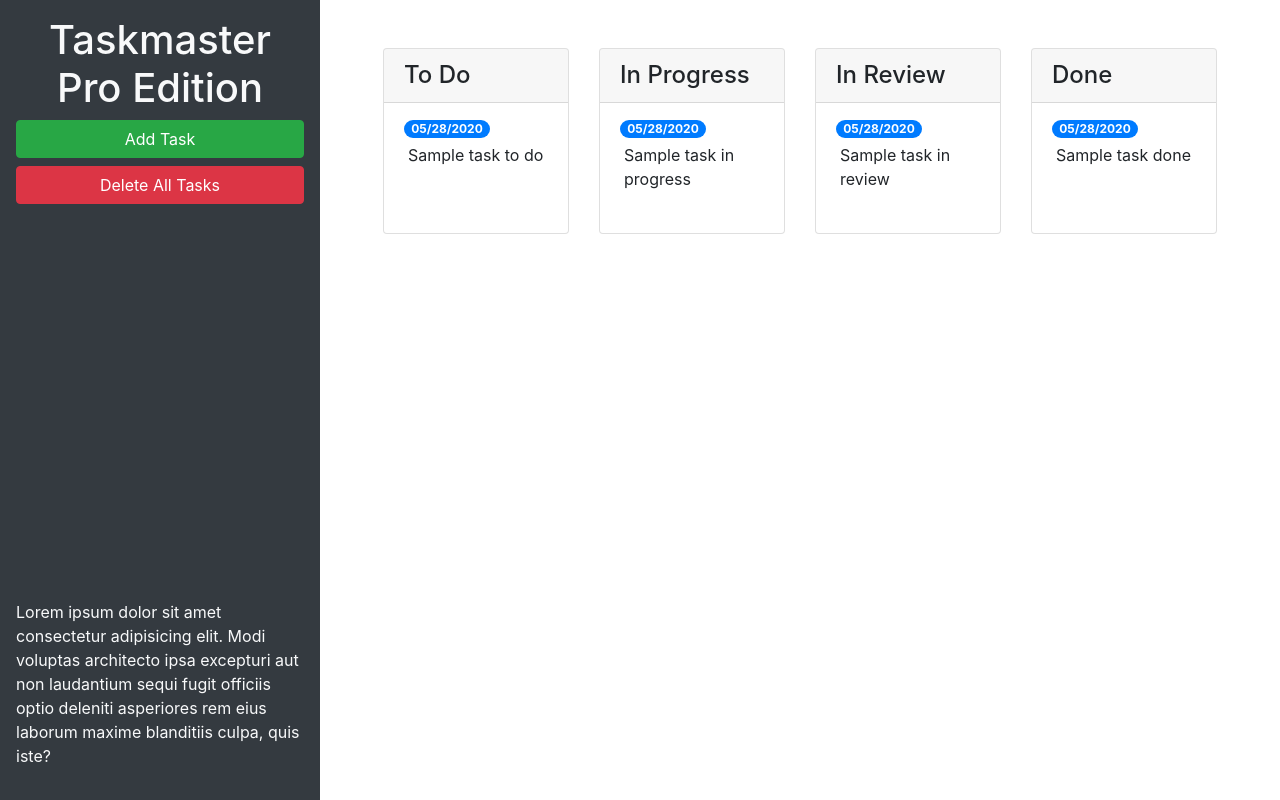
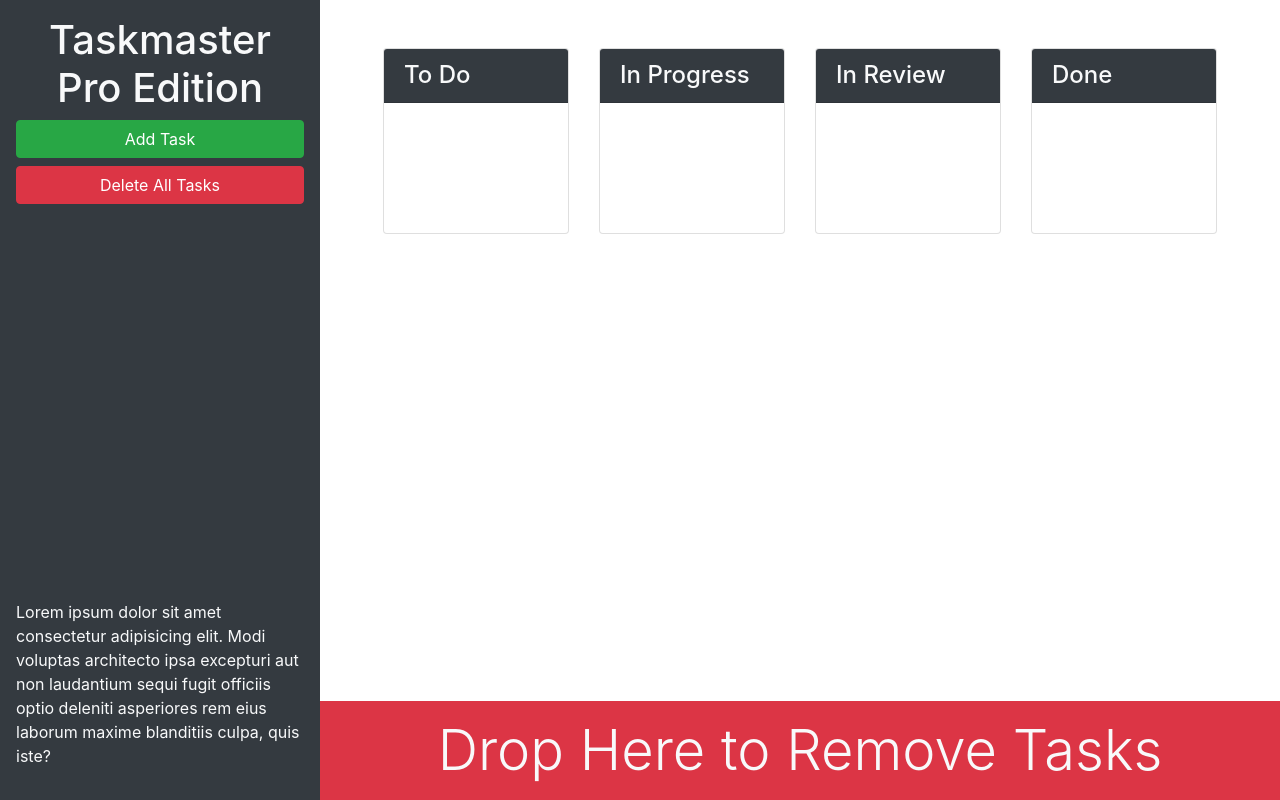
Before and after one commit to jtboyman/taskmaster-pro, a plain HTML site: page index.html in a window 1280 px wide. Drawn offline with nearby package versions, Linux system fonts and the light colour scheme.

Commit message:
add trash zone, finish styling via bootstrap

```diff
--- a/index.html
+++ b/index.html
@@ -13,78 +13,64 @@
 <body>
 
   <div class="row min-vh-100 no-gutters">
-    <header class="col-12 col-lg-3 bg-dark text-light d-flex flex-column p-4 p-lg-3">
+    <header class="col-12 col-lg-3 bg-dark text-light sticky-top d-flex flex-column p-4 p-lg-3">
       <h1 class="text-center">Taskmaster Pro Edition</h1>
       <button id="create-task" class="btn btn-block btn-success" data-toggle="modal" data-target="#task-form-modal">Add
         Task</button>
       <button id="remove-tasks" class="btn btn-block btn-danger">Delete All Tasks</button>
-      <p class="mt-auto">Lorem ipsum dolor sit amet consectetur adipisicing elit. Modi voluptas architecto ipsa
+      <p class="mt-auto d-none d-lg-block">Lorem ipsum dolor sit amet consectetur adipisicing elit. Modi voluptas architecto ipsa
         excepturi aut non
         laudantium sequi fugit officiis optio deleniti asperiores rem eius laborum maxime blanditiis culpa, quis iste?
       </p>
     </header>
-    <main class="col-12 col-lg-9">
+    <main class="col-12 col-lg-9 d-flex flex-column">
       <div class="m-5 row justify-content-around">
         <!--TO DO START-->
         <div class="col-12 col-md-6 col-xl-3 mb-3">
           <div class="card">
-              <h4 class="card-header">
+              <h4 class="card-header bg-dark text-light">
                 To Do
               </h4>
-            <ul id="list-toDo" class="list-group list-group-flush">
-              <li class="list-group-item">
-                <span class="badge badge-primary badge-pill">05/28/2020</span>
-                <p class="m-1">Sample task to do</p>
-              </li>
-            </ul>
+            <ul id="list-toDo" class="list-group list-group-flush"></ul>
           </div>
         </div>
         <!--TO DO END-->
         <!--IN PROGRESS START-->
         <div class="col-12 col-md-6 col-xl-3 mb-3">
           <div class="card">
-              <h4 class="card-header">
+              <h4 class="card-header bg-dark text-light">
                 In Progress
               </h4>
-            <ul id="list-inProgress" class="list-group list-group-flush">
-              <li class="list-group-item">
-                <span class="badge badge-primary badge-pill">05/28/2020</span>
-                <p class="m-1">Sample task in progress</p>
-              </li>
-            </ul>
+            <ul id="list-inProgress" class="list-group list-group-flush"></ul>
           </div>
         </div>
         <!--IN PROGRESS END-->
         <!--IN REVIEW START-->
         <div class="col-12 col-md-6 col-xl-3 mb-3">
           <div class="card">
-              <h4 class="card-header">
+              <h4 class="card-header bg-dark text-light">
                 In Review
               </h4>
-            <ul id="list-inReview" class="list-group list-group-flush">
-              <li class="list-group-item">
-                <span class="badge badge-primary badge-pill">05/28/2020</span>
-                <p class="m-1">Sample task in review</p>
-              </li>
-            </ul>
+            <ul id="list-inReview" class="list-group list-group-flush"></ul>
           </div>
         </div>
         <!--IN REVIEW END-->
         <!--DONE START-->
         <div class="col-12 col-md-6 col-xl-3 mb-3">
           <div class="card">
-              <h4 class="card-header">
+              <h4 class="card-header bg-dark text-light">
                 Done
               </h4>
-            <ul id="list-done" class="list-group list-group-flush">
-              <li class="list-group-item">
-                <span class="badge badge-primary badge-pill">05/28/2020</span>
-                <p class="m-1">Sample task done</p>
-              </li>
-            </ul>
+            <ul id="list-done" class="list-group list-group-flush"></ul>
           </div>
         </div>
         <!--DONE END-->
+      </div>
+
+      <div id="trash" class= "mt-auto">
+        <div class="w-100 bg-danger p-3 text-center text-light display-4">
+          Drop Here to Remove Tasks
+        </div>
       </div>
     </main>
   </div>
```
